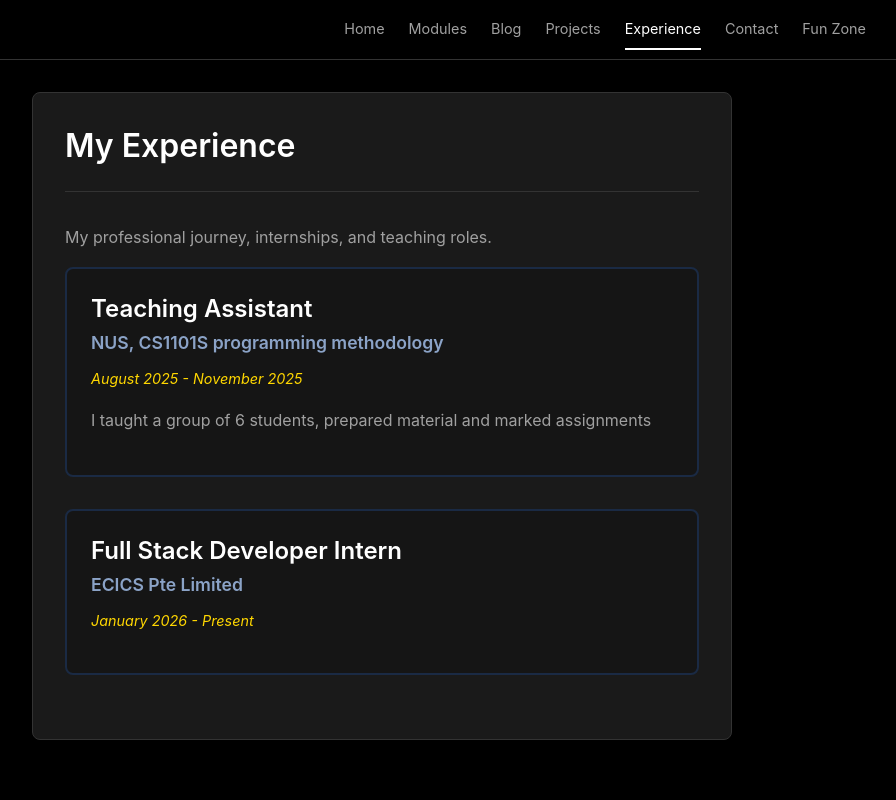
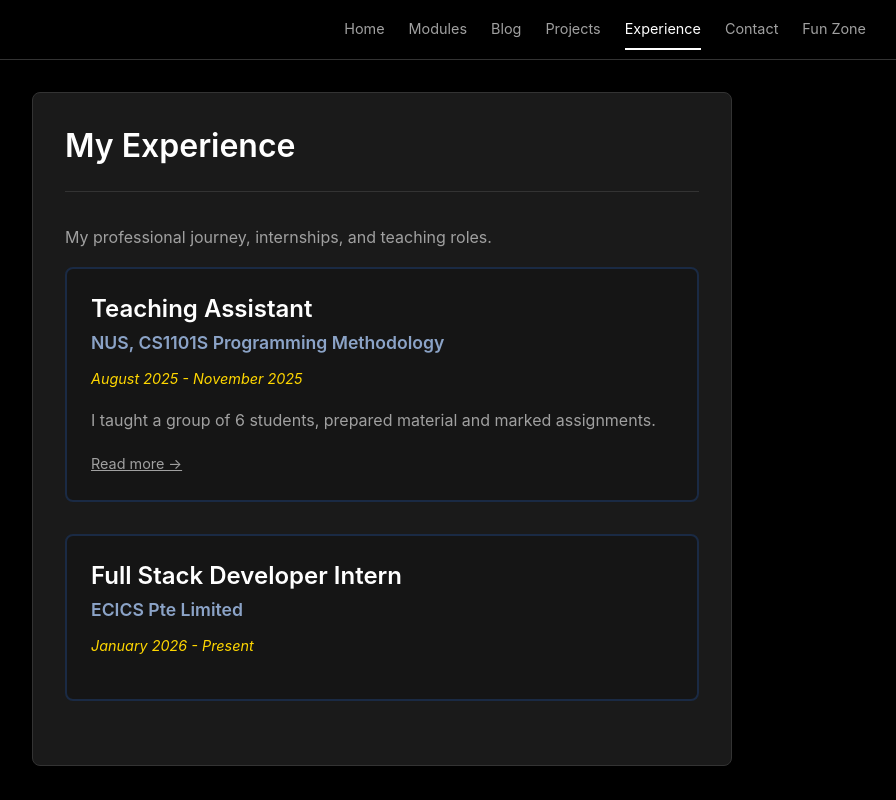
Before and after one commit to gnahuy123/gnahuy123.github.io, a React (Create React App) app: page /experience in a window 1280 px wide. Shown: the whole page, without its empty margins (258-1154 px from the left). Built offline with nearby package versions, Linux system fonts and the light colour scheme.

Commit message:
Add link

```diff
--- a/src/data/experienceData.js
+++ b/src/data/experienceData.js
@@ -1,10 +1,11 @@
 const experienceData = [
     {
-        role: "Teaching Assistant ",
-        company: "NUS, CS1101S programming methodology",
-        description: "I taught a group of 6 students, prepared material and marked assignments",
+        role: "Teaching Assistant",
+        company: "NUS, CS1101S Programming Methodology",
+        description: "I taught a group of 6 students, prepared material and marked assignments.",
         start_time: new Date('2025-08-01'),
-        end_time: new Date('2025-11-05')
+        end_time: new Date('2025-11-05'),
+        link: '/blog/about-teaching'
     },
     {
         role: "Full Stack Developer Intern",
@@ -12,8 +13,7 @@ const experienceData = [
         description: "",
         start_time: new Date('2026-01-05'),
         end_time: null
+    }
+];
 
-    }
-]
-
-export default experienceData
+export default experienceData;
--- a/src/pages/Experience.js
+++ b/src/pages/Experience.js
@@ -1,4 +1,5 @@
 import React, { useEffect } from 'react';
+import { Link } from 'react-router-dom';
 import './Page.css';
 import experienceData from '../data/experienceData';
 
@@ -37,6 +38,11 @@ const Experience = () => {
                                 {formatDate(exp.start_time)} - {formatDate(exp.end_time) || 'Present'}
                             </p>
                             <p>{exp.description}</p>
+                            {exp.link && (
+                                <Link to={exp.link} style={{ color: 'var(--text-secondary)', fontSize: '0.9rem' }}>
+                                    Read more →
+                                </Link>
+                            )}
                         </div>
                     ))}
                 </div>
```
